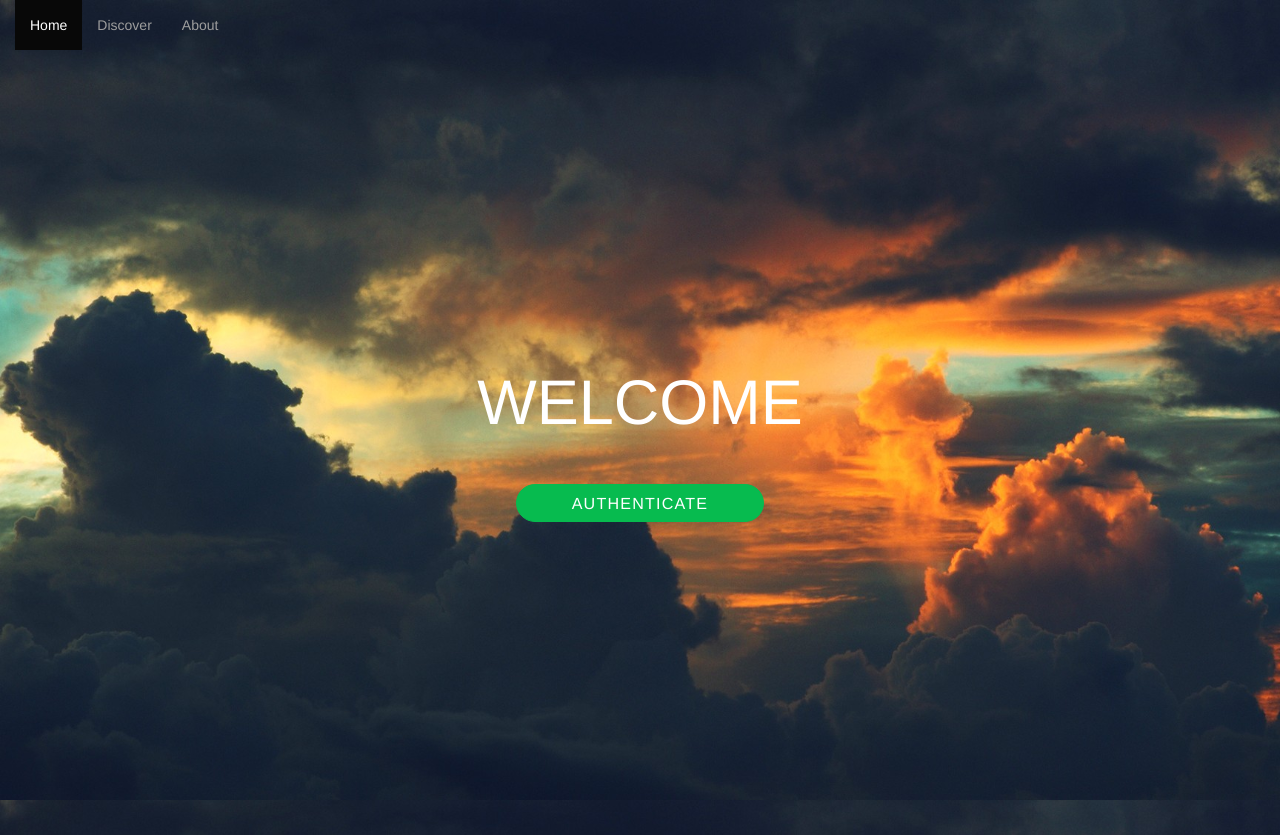
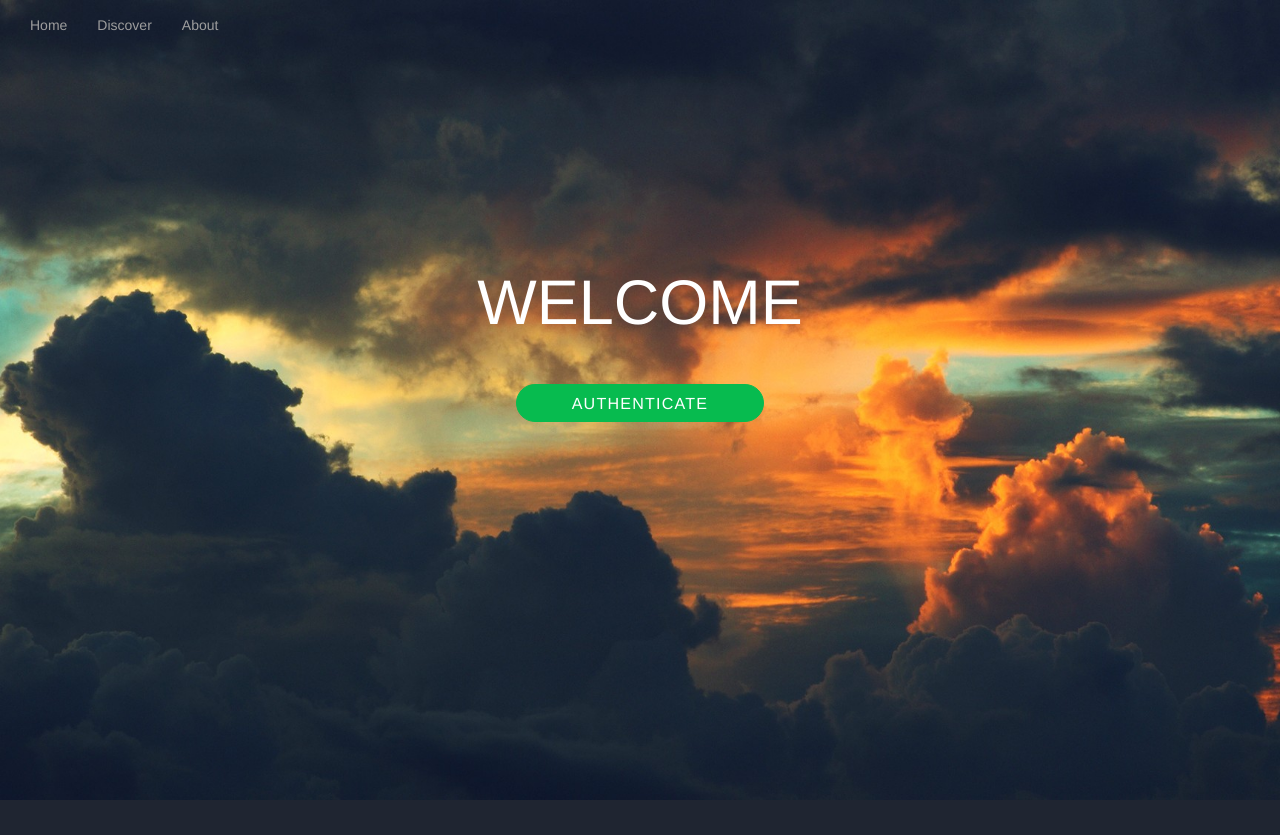
Before and after one commit to MurtazaB/Spotifind2, a Flask app: page / in a window 1280 px wide. Shown: the top 835 px of the page. After the commit the page ends 800 px from the top, so only its background shows below. Run offline with Flask 2, Linux system fonts and the light colour scheme; some libraries are stand-ins or nearby versions.

Commit message:
edit home

```diff
--- a/templates/home.html
+++ b/templates/home.html
@@ -37,8 +37,7 @@
 }
 
 .jumbotron {
-    margin-top: 300px;
-    margin-bottom: 300px;
+    margin-top: 200px;
     font-size: 70px;
     color: white;
     background: rgba(0, 0, 0, 0); important!*/
--- a/templates/layout.html
+++ b/templates/layout.html
@@ -10,6 +10,10 @@
 
   .navbar-fixed-top {
     border-width: 0 0 0px;
+  }
+
+  .navbar-inverse .navbar-nav>.active>a {
+  background-color: transparent;
   }
 </style>
 
@@ -25,7 +29,7 @@
         <span class="icon-bar"></span>
       </button>
       <ul class="nav navbar-nav">
-        <li class="active"><a href="#">Home <span class="sr-only">(current)</span></a></li>
+        <li><a href="#">Home</a></li>
         <li><a href="#">Discover</a></li>
         <li><a href="#">About</a></li>
       </ul>
@@ -72,6 +76,20 @@
   </div><!-- /.container-fluid -->
 </nav>
 </div>
+
+
+<script>
+    $(document).ready(function(){
+      $(window).scroll(function() { // check if scroll event happened
+        if ($(document).scrollTop() > 50) { // check if user scrolled more than 50 from top of the browser window
+          $(".navbar-fixed-top").css("background-color", "#181818"); // if yes, then change the color of class "navbar-fixed-top" to white (#f8f8f8)
+        } else {
+          $(".navbar-fixed-top").css("background-color", "transparent"); // if not, change it back to transparent
+        }
+      });
+    });
+</script>
+
 {% endblock %}
 
 {% block content %}
```
